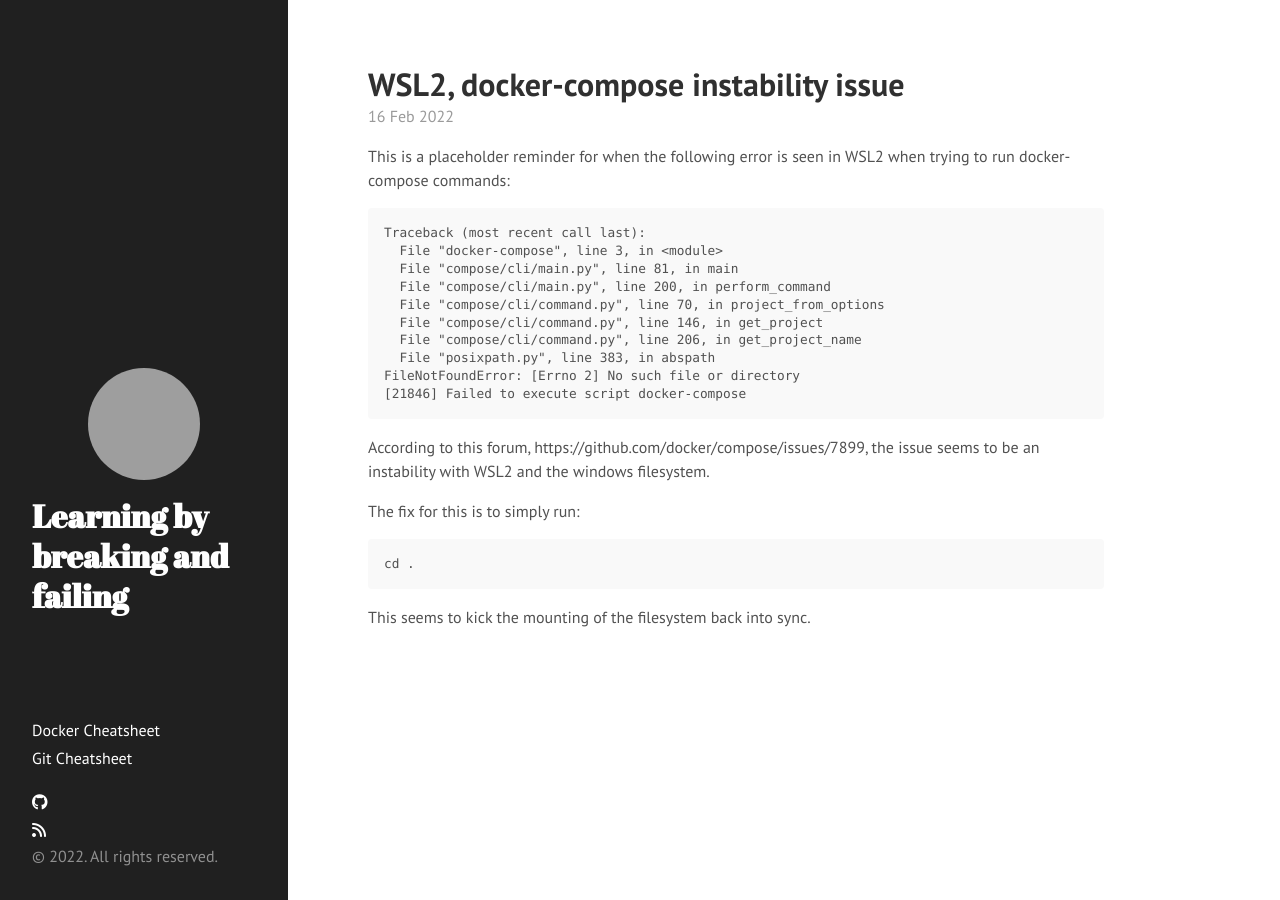
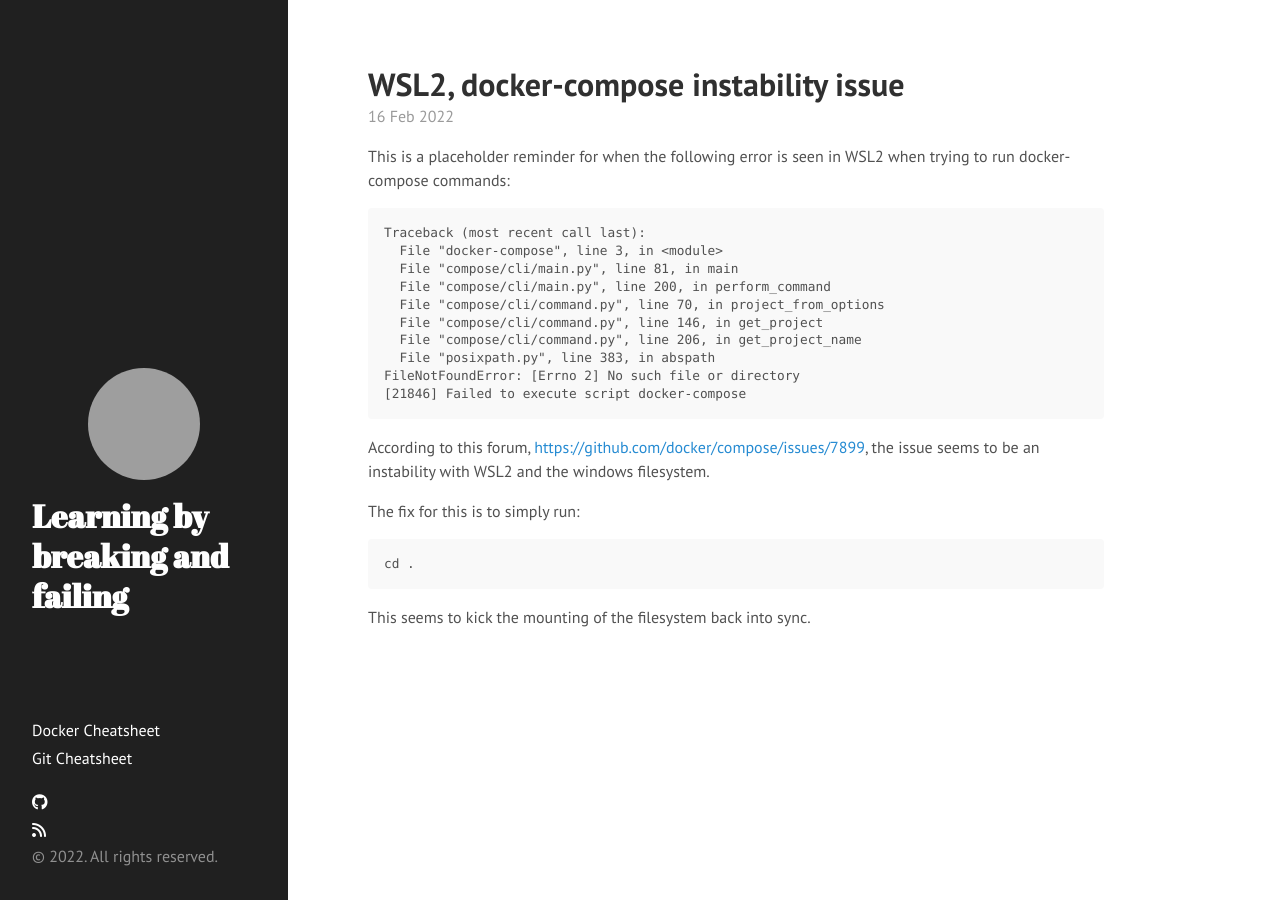
Before and after one commit to slowmonkey/slowmonkey.github.io, a Jekyll site: the page built from _posts/2022-02-16-wsl2-docker-compose-instability.md, in a window 1280 px wide. Built offline with Jekyll 4.4.1, drawn with Linux system fonts in a browser that asks for light colours; nearby versions of some CDN libraries; some of the changed lines change nothing that is shown; grey boxes are pictures that could not be loaded.

Commit message:
Fixing link

````diff
--- a/_posts/2022-02-16-wsl2-docker-compose-instability.md
+++ b/_posts/2022-02-16-wsl2-docker-compose-instability.md
@@ -21,7 +21,7 @@
 [21846] Failed to execute script docker-compose
 ```
 
-According to this forum, https://github.com/docker/compose/issues/7899, the issue seems to be an instability with WSL2 and the windows filesystem.
+According to this forum, [https://github.com/docker/compose/issues/7899](https://github.com/docker/compose/issues/7899), the issue seems to be an instability with WSL2 and the windows filesystem.
 
 The fix for this is to simply run:
 
````
